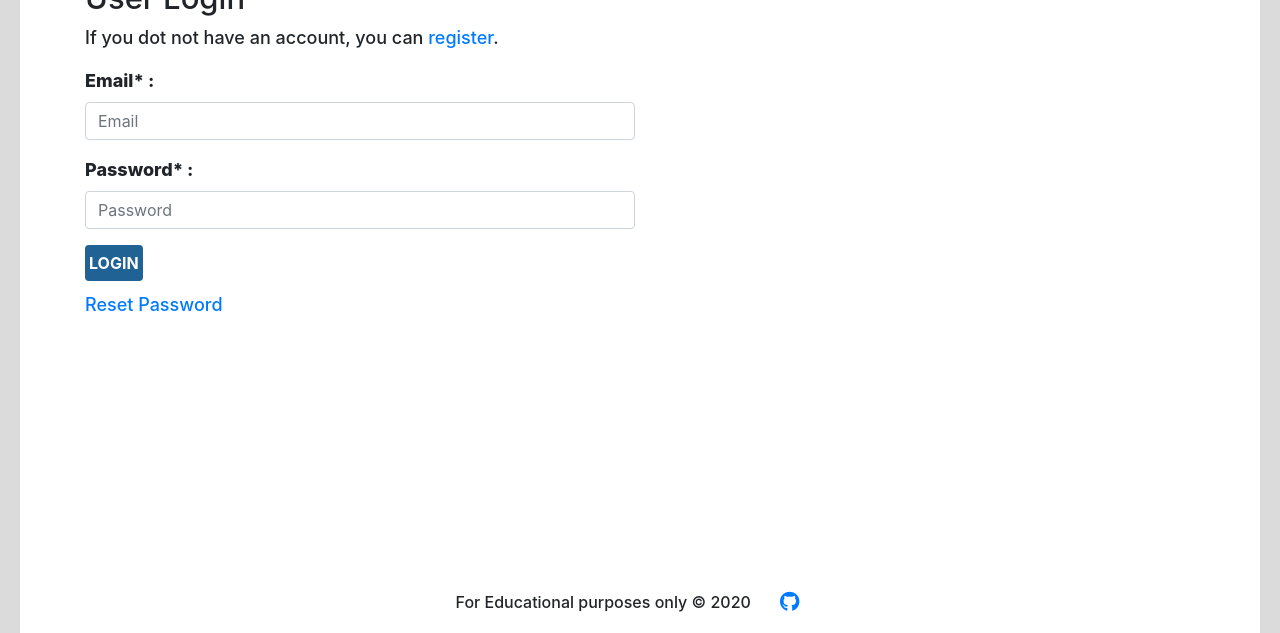
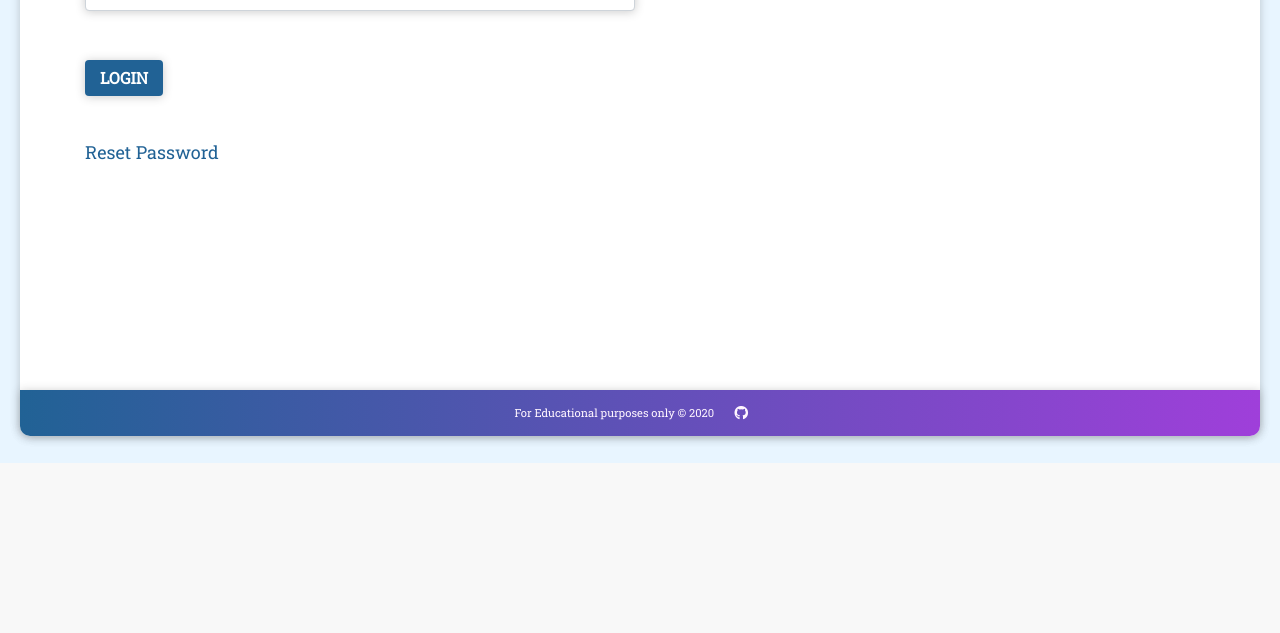
Before and after one commit to maliahavlicek/ci_hackathon_july_2020, a Django app: page /accounts/login/ in a window 1280 px wide. Shown: the part 337-970 px from the top of the page. After the commit the page ends 800 px from the top, so only its background shows below. Run offline with Django 3.2, Linux system fonts and the light colour scheme; some libraries are stand-ins or nearby versions.

Commit message:
Add input field for member's email and add button

```diff
--- a/static/css/styles.css
+++ b/static/css/styles.css
@@ -10,7 +10,9 @@
     --color-main-supporting-blue: #3F96DA;
     --color-secondary-purple: #E5AFFE;
     --color-secondary-supporting-purple: #fff6ff;
-    --color-main-gradient: linear-gradient(90deg, #216295 0%, #9F3FDA 100%);
+    --color-secondary-supporting-blue: #e8f5ff;
+
+    --color-main-gradient: linear-gradient(90deg, rgba(33, 98, 149, 1) 0%, rgba(159, 63, 218, 1) 100%);
 
     --box-shadow: 0px 1px 10px rgba(51, 51, 51, 0.25);
     --box-radius: 10px;
@@ -19,6 +21,7 @@
 /* smooth scrolling */
 html {
     scroll-behavior: smooth;
+    background-color: var(--color-secondary-supporting-blue);
 }
 
 /* space out forms */
@@ -29,10 +32,64 @@ form {
 body {
     font-size: 18px;
     font-weight: 500;
+    font-family: var(--text-font-family);
+    color: var(--text);
+    border-radius: var(--box-radius);
+    box-shadow: var(--box-shadow);
 }
+
 /* overwrite fonts for headings and navigation */
-h1, h2, h3, h4, h5, h6, a.navbar-brand, a.nav-link {
+h1, h2, h3, h4, h5, h6 {
     font-size: 18px;
+}
+
+a {
+    color: var(--color-main-blue);
+}
+
+#submit-id-submit {
+    padding: 6px 15px;
+    background-color: var(--color-main-blue);
+    margin: 3% 0;
+}
+
+h1 {
+    text-transform: uppercase;
+    font-family: var(--heading-font-family);
+}
+
+#logo-text, .nav-link {
+    text-transform: uppercase;
+    font-family: var(--heading-font-family);
+    color: var(--color-secondary-supporting-purple);
+    font-size: 22px;
+}
+
+#logo-text {
+    font-size: 23px;
+    padding-left: 8px;
+}
+
+.nav-link {
+    font-size: 18px;
+}
+
+.navbar {
+    background: var(--color-main-blue);
+    background: linear-gradient(90deg, rgba(33, 98, 149, 1) 0%, rgba(159, 63, 218, 1) 100%);
+    box-shadow: var(--box-shadow);
+    border-radius: 0 0 var(--box-radius) var(--box-radius);
+    margin-bottom: 3%;
+}
+
+.navbar-toggler {
+    box-shadow: var(--box-shadow);
+    border: 1.5px solid var(--color-secondary-supporting-purple);
+    border-radius: var(--box-radius);
+}
+
+.nav-image img {
+    max-height: 23px;
 }
 
 h1 {
@@ -75,6 +132,9 @@ button, input, select, textarea, a.btn, input.btn {
     font-weight: 500;
     line-height: 24px;
     padding: .375rem .25rem;
+
+    box-shadow: var(--box-shadow);
+    box-radius: var(--box-radius);
 }
 
 input[type=file] {
@@ -83,19 +143,29 @@ input[type=file] {
     line-height: 24px;
     border-radius: 4px;
     cursor: pointer;
+    width: auto;
+    padding: .2rem 0 .475rem;
+    border: none;
+    box-shadow: none;
+    min-height: 100%;
+
 }
 
 
 /* add background color to rails on desktop + renderings */
-html {
+/* html {
     background-color: hsl(0, 0%, 86%)
-}
+} */
 
 /* have rails appear for larger devices so that content and inputs don't get too wide */
 body, nav, footer {
     max-width: 1240px;
     margin-left: auto;
     margin-right: auto;
+}
+
+a .fa-github {
+    color: var(--color-secondary-supporting-purple);
 }
 
 /* main-content height fills page */
@@ -161,9 +231,16 @@ a.is-disabled {
 .footer {
     display: block;
     flex-direction: unset;
-    font-size: 1rem;
+    font-size: 0.7rem;
     line-height: 1.75;
     padding: .25em .75em;
+
+    color: var(--color-secondary-supporting-purple);
+    background: var(--color-main-blue);
+    background: linear-gradient(90deg, rgba(33, 98, 149, 1) 0%, rgba(159, 63, 218, 1) 100%);
+    box-shadow: var(--box-shadow);
+    border-radius: 0 0 var(--box-radius) var(--box-radius);
+    margin-top: 3%;
 }
 
 /* footer spacing */
@@ -189,7 +266,7 @@ footer p {
 /* TABLET STYLES */
 @media screen and (min-width: 768px) {
      /* size links and headers */
-    h1, h2, h3, h4, h5, h6, a.navbar-brand, a.nav-link {
+    h1, h2, h3, h4, h5, h6 {
         font-size: 31px;
     }
 
```
Also changed, not shown: accounts/templates/walls/create_family.html (+31 -0 lines), static/burger-icon.svg (added), static/logo.svg (added).
